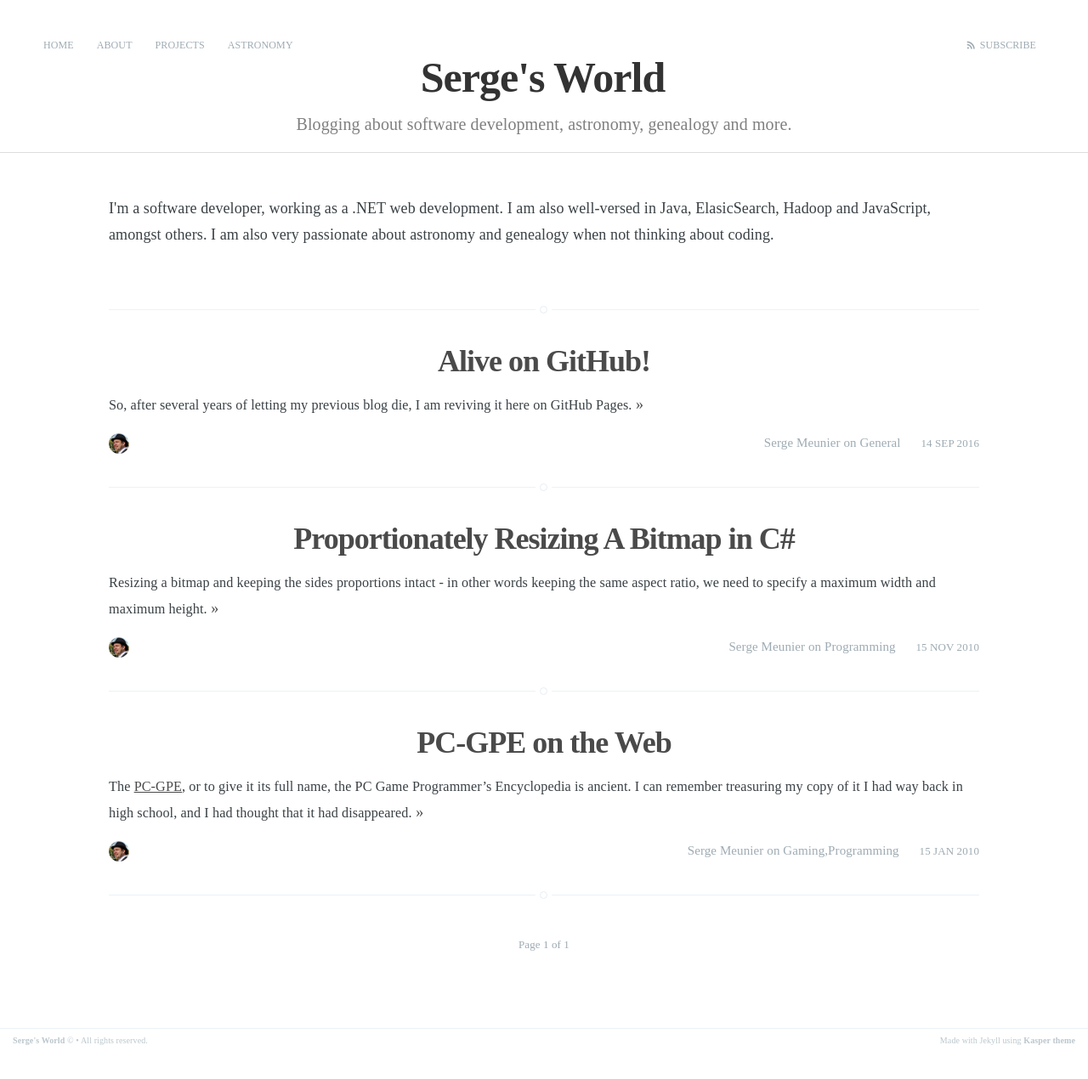
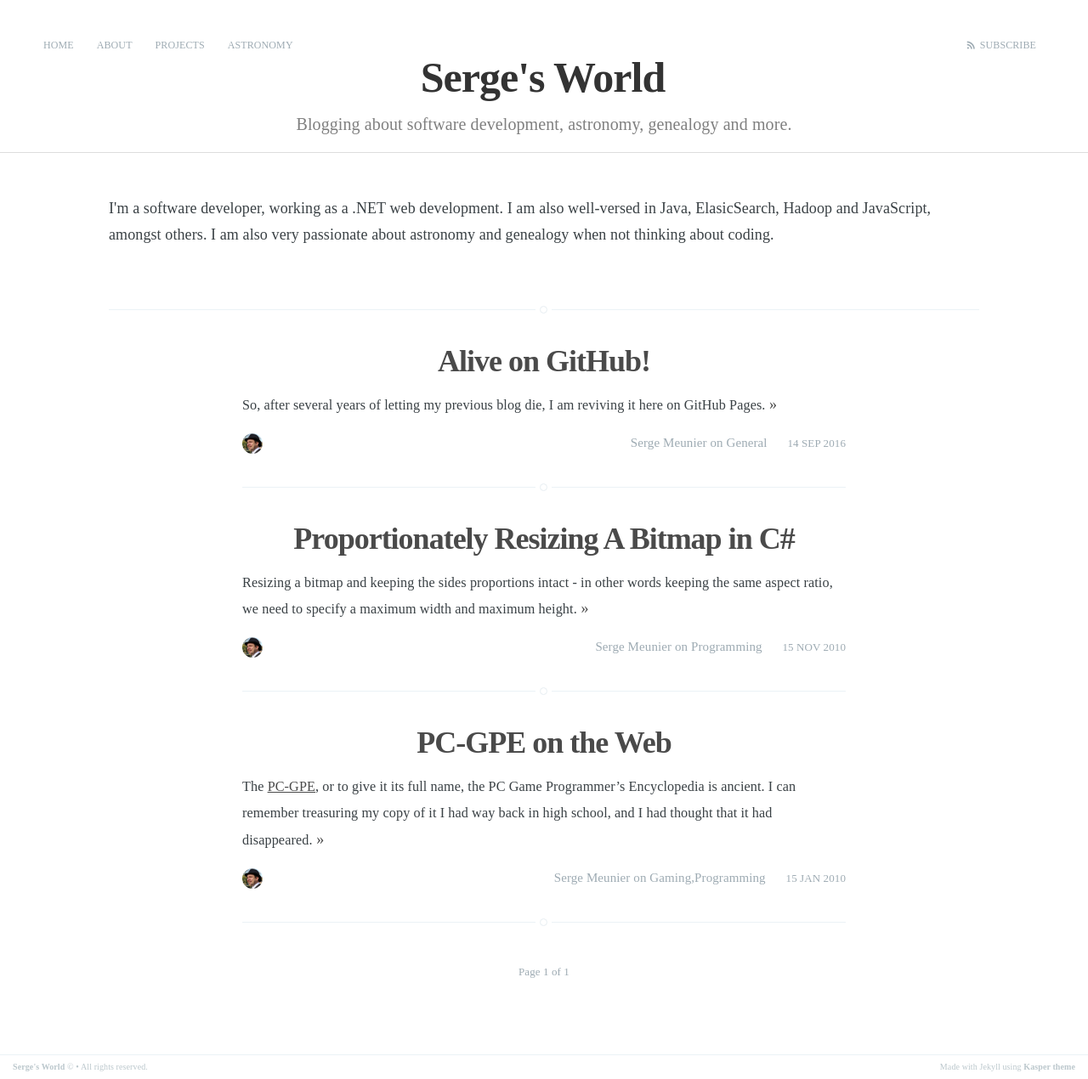
Before and after one commit to sjmeunier/sjmeunier.github.io, a Jekyll site: the page built from index.html, in a window 1280 px wide. Shown: the whole page at 85% size. Built offline with Jekyll 4.4.1, drawn with Linux system fonts in a browser that asks for light colours; some web fonts are replaced; the list of posts is cut into pages by our own code; before the commit the page ends 1238 px from its top, so only the background shows below that.

Commit message:
Main page layout

```diff
--- a/_layouts/post.html
+++ b/_layouts/post.html
@@ -26,7 +26,7 @@
     <article class="post">
 
         <header class="post-header">
-            <h1 class="post-title">{{ page.title }}</h1>
+            <h2 class="post-title">{{ page.title }}</h2>
             <section class="post-meta">
                 <time class="post-date" datetime="{{ page.date | date:"%Y-%m-%d" }}">{{ page.date | date_to_string }}</time>
                 {% if page.categories.size > 0 %}
--- a/assets/css/screen.css
+++ b/assets/css/screen.css
@@ -707,6 +707,10 @@
     hyphens: auto;
 }
 
+.post.narrow {
+	max-width: 710px;
+}
+
 /* Add a little circle in the middle of the border-bottom on our .post
    just for the lolz and stylepoints. */
 .post:after {
--- a/index.html
+++ b/index.html
@@ -38,7 +38,7 @@
 
     {% for post in paginator.posts %}
 
-    <article class="post">
+    <article class="post narrow">
         <header class="post-header">
             <h2 class="post-title"><a href="{{ post.url }}">{{ post.title }}</a></h2>
         </header>
```
